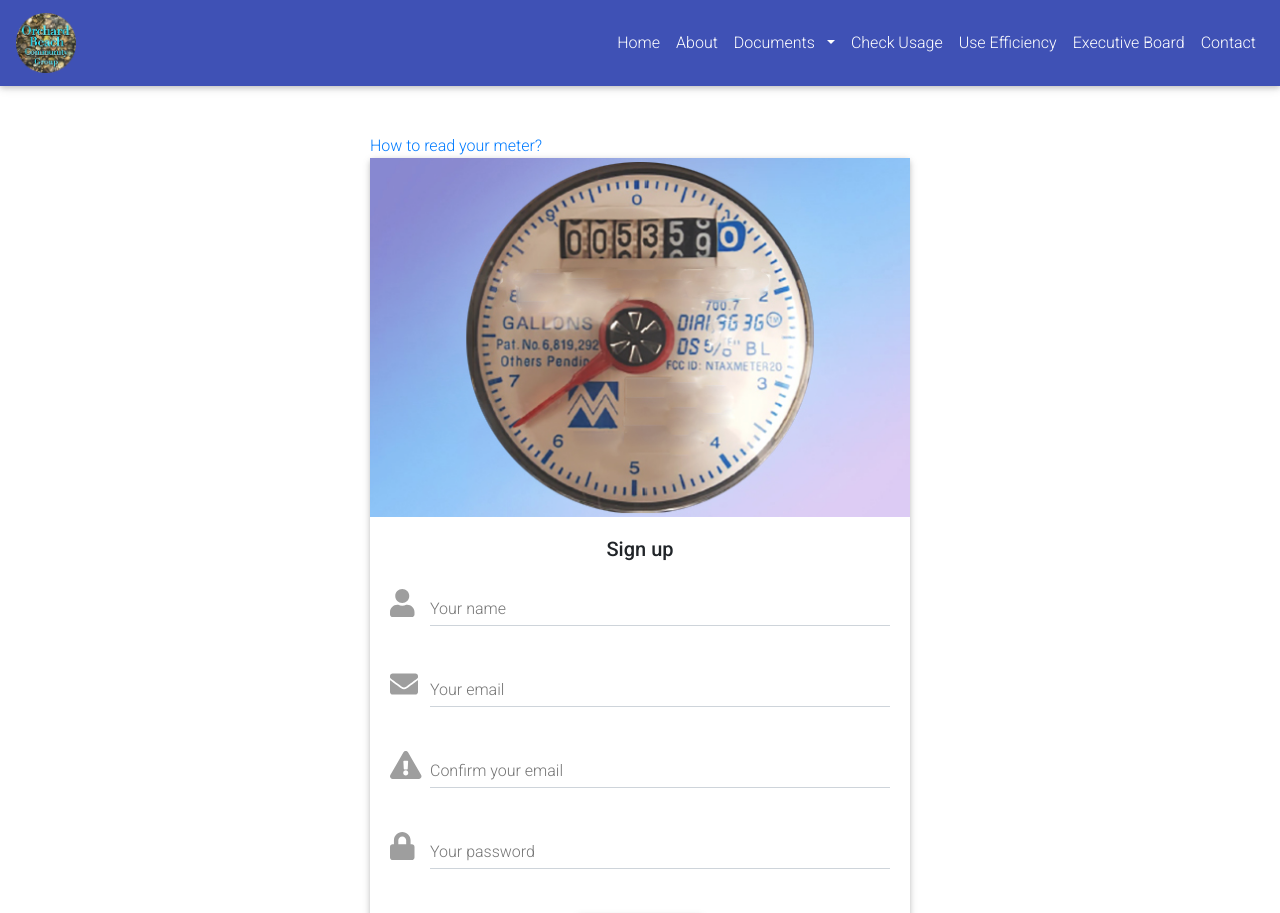
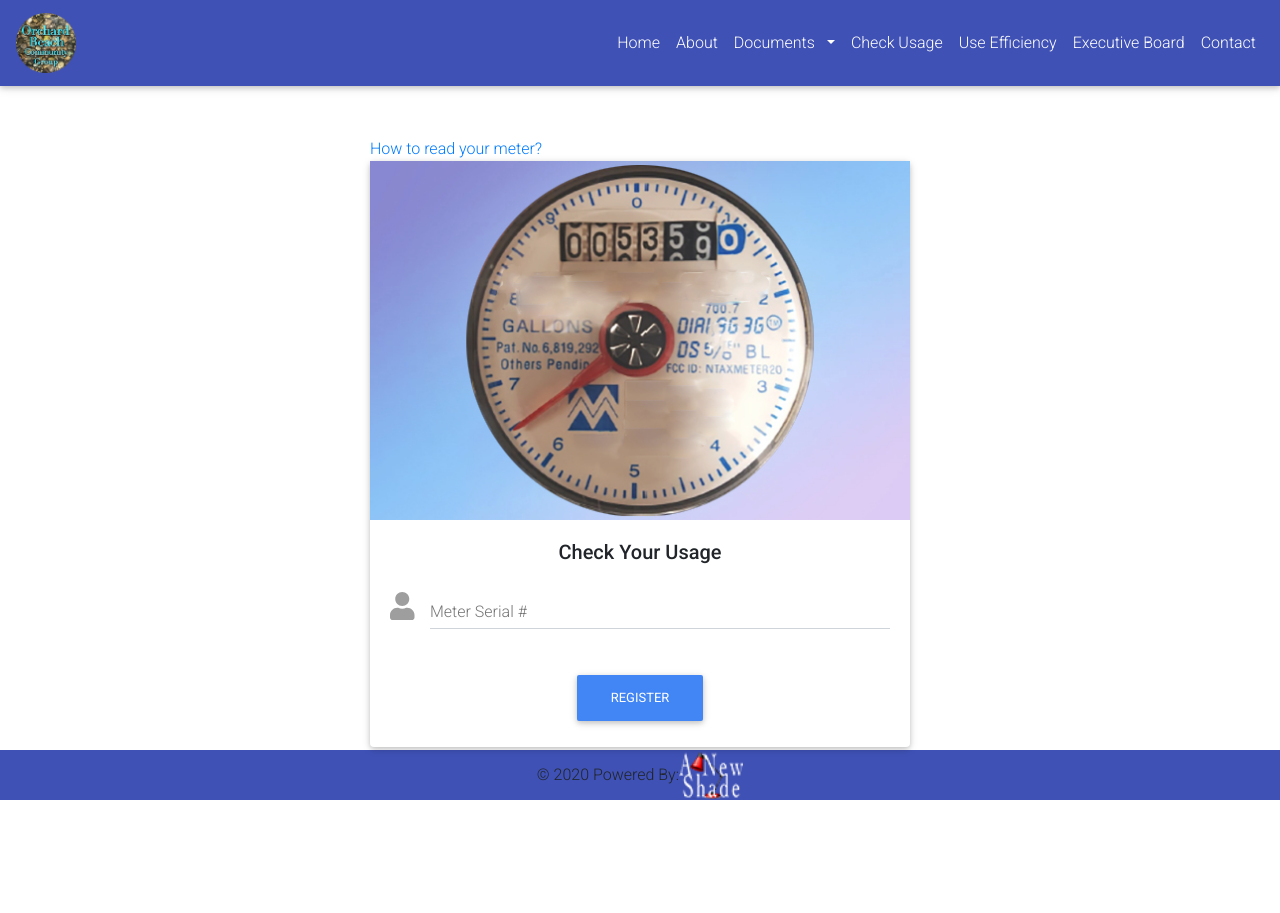
Before and after one commit to onlyhouse1980/homebaked, a Next.js app: page /register in a window 1280 px wide. Shown: the top 913 px of the page. After the commit the page ends 800 px from the top, so only its background shows below. Built offline with nearby package versions, Linux system fonts and the light colour scheme.

Commit message:
Update register.js

```diff
--- a/src/pages/register.js
+++ b/src/pages/register.js
@@ -22,41 +22,16 @@ const Example = () => (
           />
           <MDBCardBody>
             <form>
-              <p className='h5 text-center mb-4'>Sign up</p>
+              <p className='h5 text-center mb-4'>Check Your Usage</p>
               <div className='grey-text'>
                 <MDBInput
-                  label='Your name'
+                  label='Meter Serial #'
                   icon='user'
                   group
                   type='text'
                   validate
                   error='wrong'
                   success='right'
-                />
-                <MDBInput
-                  label='Your email'
-                  icon='envelope'
-                  group
-                  type='email'
-                  validate
-                  error='wrong'
-                  success='right'
-                />
-                <MDBInput
-                  label='Confirm your email'
-                  icon='exclamation-triangle'
-                  group
-                  type='text'
-                  validate
-                  error='wrong'
-                  success='right'
-                />
-                <MDBInput
-                  label='Your password'
-                  icon='lock'
-                  group
-                  type='password'
-                  validate
                 />
               </div>
               <div className='text-center'>
```
